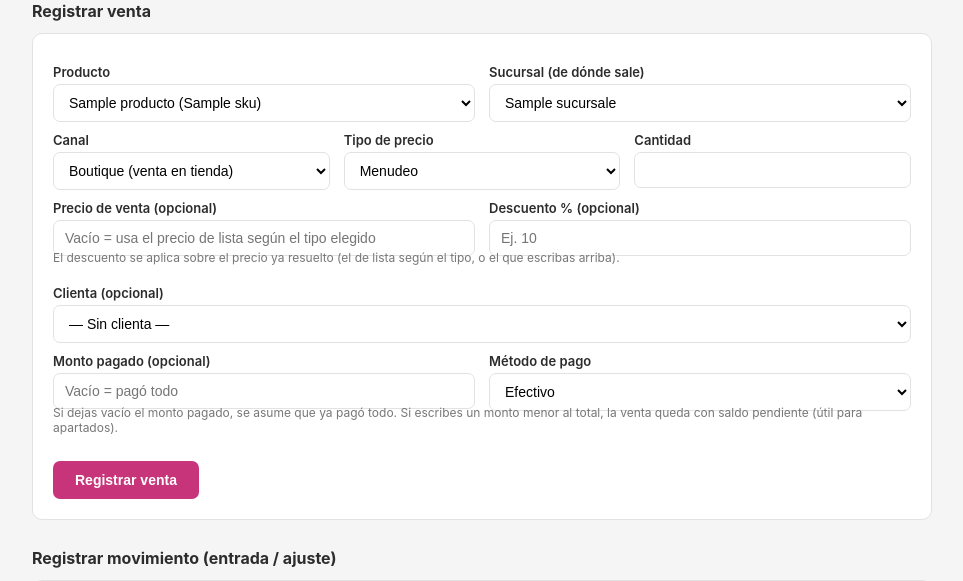
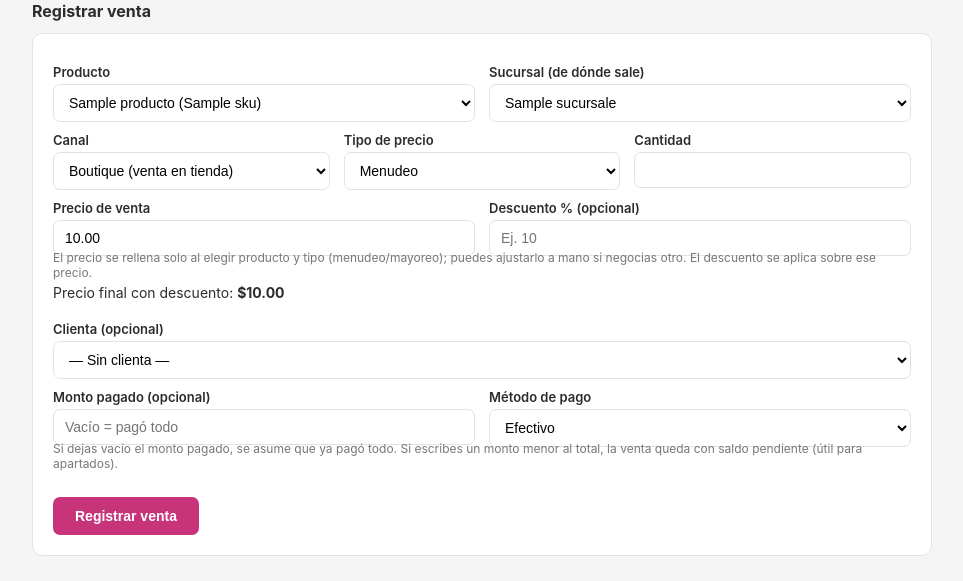
Before and after one commit to yuvalbaryosefp-alt/isha-wear-pos, a FastAPI app: template templates/index.html in a window 1280 px wide. Shown: the part 755-1336 px from the top of the page, without its empty margins (158-1121 px from the left). Run offline with FastAPI, Linux system fonts and the light colour scheme; the template is opened without the code that fills it: most values are stand-ins (such as "Sample title", 1, 10 or a date in 2020).

Commit message:
Rellenar el precio de venta en vivo según menudeo/mayoreo y previsualizar el descuento
En el formulario de venta: al elegir producto y tipo de precio, el
campo "Precio de venta" se autocompleta con el precio de lista
correspondiente (JS, sin guardar el formulario). Al escribir un
descuento %, se muestra en vivo "Precio final con descuento" junto al
campo, calculado igual que lo hará el servidor.

El campo de precio SOLO se rellena con el precio base (sin descuento
aplicado) para no duplicar el descuento: el servidor sigue aplicando
el % una sola vez sobre ese precio al guardar la venta. Verificado
que el precio final guardado coincide exactamente con la vista previa.

```diff
--- a/templates/index.html
+++ b/templates/index.html
@@ -136,7 +136,11 @@
             <label for="v_producto">Producto</label>
             <select id="v_producto" name="producto_id" required>
               {% for p in productos %}
-                <option value="{{ p.id }}">{{ p.titulo }} ({{ p.sku }})</option>
+                <option value="{{ p.id }}"
+                        data-precio="{{ p.precio if p.precio is not none else '' }}"
+                        data-precio-mayoreo="{{ p.precio_mayoreo if p.precio_mayoreo is not none else '' }}">
+                  {{ p.titulo }} ({{ p.sku }})
+                </option>
               {% endfor %}
             </select>
           </div>
@@ -171,16 +175,20 @@
         </div>
         <div class="fila-form">
           <div>
-            <label for="v_precio">Precio de venta (opcional)</label>
-            <input type="text" id="v_precio" name="precio" placeholder="Vacío = usa el precio de lista según el tipo elegido">
+            <label for="v_precio">Precio de venta</label>
+            <input type="text" id="v_precio" name="precio" placeholder="Se llena solo según menudeo/mayoreo">
           </div>
           <div>
             <label for="v_descuento">Descuento % (opcional)</label>
             <input type="number" id="v_descuento" name="descuento" min="0" max="100" step="0.01" placeholder="Ej. 10">
           </div>
         </div>
-        <p style="font-size:12px; color:#777; margin:-6px 0 10px">
-          El descuento se aplica sobre el precio ya resuelto (el de lista según el tipo, o el que escribas arriba).
+        <p style="font-size:12px; color:#777; margin:-6px 0 4px">
+          El precio se rellena solo al elegir producto y tipo (menudeo/mayoreo); puedes ajustarlo a mano si negocias otro.
+          El descuento se aplica sobre ese precio.
+        </p>
+        <p style="font-size:14px; margin:0 0 10px">
+          Precio final con descuento: <strong id="v_precio_final">—</strong>
         </p>
         <div class="fila-form">
           <div>
@@ -214,6 +222,50 @@
         <button type="submit">Registrar venta</button>
       </form>
     </div>
+
+    <script>
+      // Al elegir producto o tipo (menudeo/mayoreo), rellena el precio de venta
+      // solo. Al escribir un descuento, muestra en vivo el precio final (esto
+      // NO se guarda en el campo de precio: el descuento lo aplica el servidor
+      // por separado, para no aplicarlo dos veces).
+      (function () {
+        var productoEl = document.getElementById('v_producto');
+        var tipoEl = document.getElementById('v_tipo_precio');
+        var precioEl = document.getElementById('v_precio');
+        var descuentoEl = document.getElementById('v_descuento');
+        var finalEl = document.getElementById('v_precio_final');
+
+        function rellenarPrecio() {
+          var opcion = productoEl.options[productoEl.selectedIndex];
+          if (!opcion) return;
+          var atributo = tipoEl.value === 'mayoreo' ? 'precioMayoreo' : 'precio';
+          var valor = opcion.dataset[atributo];
+          if (valor) {
+            precioEl.value = parseFloat(valor).toFixed(2);
+          }
+          actualizarFinal();
+        }
+
+        function actualizarFinal() {
+          var precio = parseFloat(precioEl.value);
+          var descuento = parseFloat(descuentoEl.value);
+          if (isNaN(precio)) {
+            finalEl.textContent = '—';
+            return;
+          }
+          var final = isNaN(descuento) ? precio : precio * (1 - descuento / 100);
+          finalEl.textContent = '$' + final.toFixed(2);
+        }
+
+        productoEl.addEventListener('change', rellenarPrecio);
+        tipoEl.addEventListener('change', rellenarPrecio);
+        precioEl.addEventListener('input', actualizarFinal);
+        descuentoEl.addEventListener('input', actualizarFinal);
+
+        // Al cargar la página, rellena con el producto/tipo ya seleccionados por defecto.
+        rellenarPrecio();
+      })();
+    </script>
   {% endif %}
 
   {# ---------- Formulario para registrar un movimiento de stock ---------- #}
```
